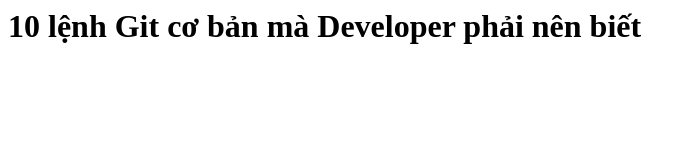
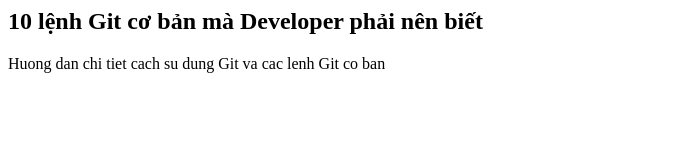
Before and after one commit to VietHuongUIT/Github_Tutorial, a plain HTML site: page index.html in a window 1280 px wide. Shown: the whole page, without its empty margins (0-695 px from the left). Drawn offline with Linux system fonts and the light colour scheme.

Commit message:
Change H1 to H2, add <p>

```diff
--- a/index.html
+++ b/index.html
@@ -6,6 +6,7 @@
     <title>Git & GitHub Tutorial</title>
 </head>
 <body>
-    <h1>10 lệnh Git cơ bản mà Developer phải nên biết</h1>
+    <h2>10 lệnh Git cơ bản mà Developer phải nên biết</h2>
+    <p>Huong dan chi tiet cach su dung Git va cac lenh Git co ban</p>
 </body>
 </html>
```
